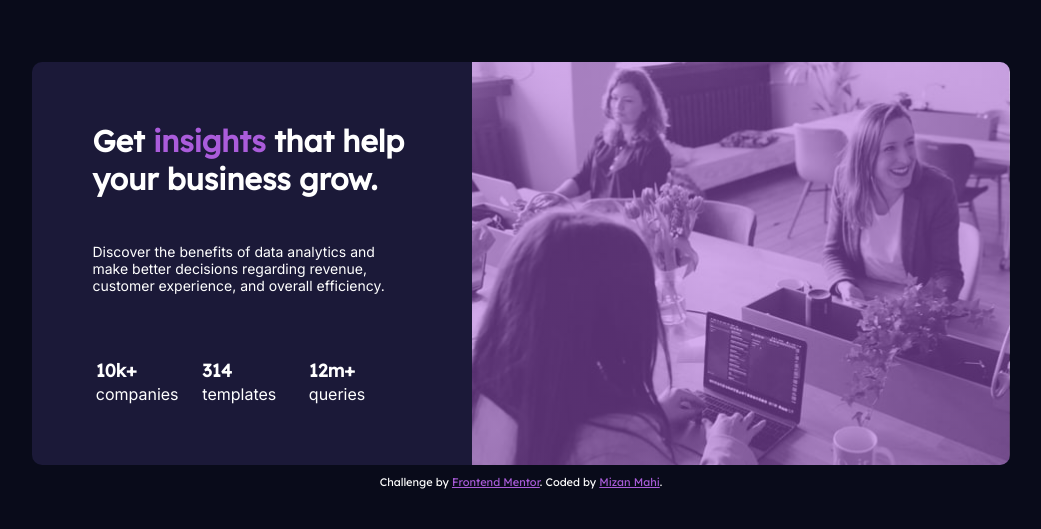
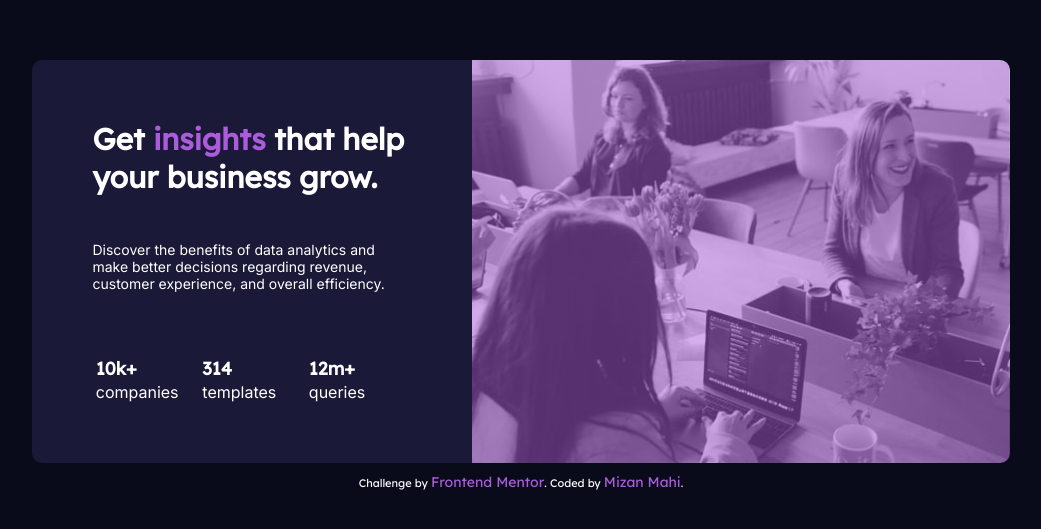
Before and after one commit to mizanmahi/Stats-preview-card-component, a website: page index.html in a window 1280 px wide. Shown: the part 125-654 px from the top of the page, without its empty margins (119-1160 px from the left). Drawn offline with Linux system fonts and the light colour scheme.

Commit message:
fix: attribution

```diff
--- a/index.html
+++ b/index.html
@@ -16,20 +16,10 @@
       sizes="32x32"
       href="./images/favicon-32x32.png"
     />
-    <link rel="stylesheet" href="CSS/style.css" />
+    <link rel="stylesheet" href="css/style.css" />
 
     <title>Frontend Mentor | Stats preview card component</title>
 
-    <!-- Feel free to remove these styles or customise in your own stylesheet 👍 -->
-    <style>
-      .attribution {
-        font-size: 11px;
-        text-align: center;
-      }
-      .attribution a {
-        color: #aa5cda;
-      }
-    </style>
   </head>
   <body>
     <section class="card">
@@ -58,10 +48,12 @@
     </section>
 
     <div class="attribution">
+     <p>
       Challenge by
       <a href="https://www.frontendmentor.io?ref=challenge" target="_blank"
-        >Frontend Mentor</a
-      >. Coded by <a href="https://github.com/mizanmahi">Mizan Mahi</a>.
+        class="attribution__link">Frontend Mentor</a
+      >. Coded by <a href="https://github.com/mizanmahi" class="attribution__link">Mizan Mahi</a>.
+     </p>
     </div>
   </body>
 </html>
--- a/sass/main.scss
+++ b/sass/main.scss
@@ -4,3 +4,21 @@
 @import "base/base";
 
 @import "component/card";
+
+.attribution {
+    font-size: 11px;
+    text-align: center;
+
+    &__link {
+        color: #aa5cda;
+        text-decoration: none;
+        font-size: 1.4rem;
+        display: inline-block;
+        transition: all .2s;
+        &:hover,
+        &:active{
+            transform: rotate(5deg);
+            box-shadow: 0 1rem 15rem rgba($color: #000000, $alpha: .4);
+        }
+      }
+  }
```
Also changed, not shown: css/style.css.
